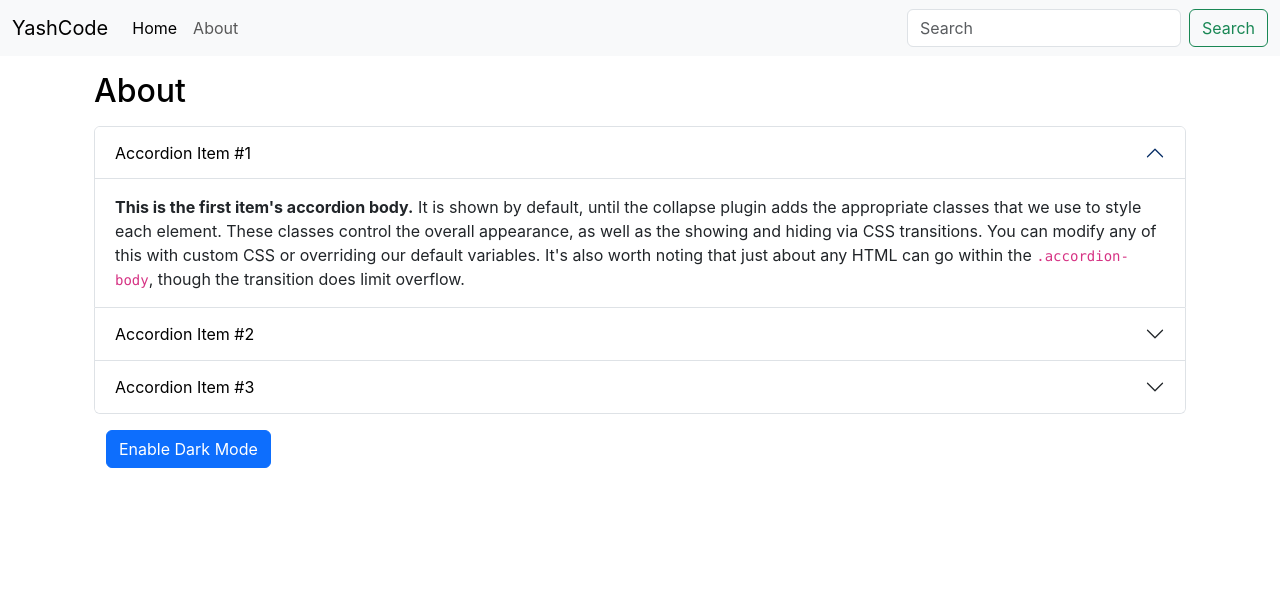
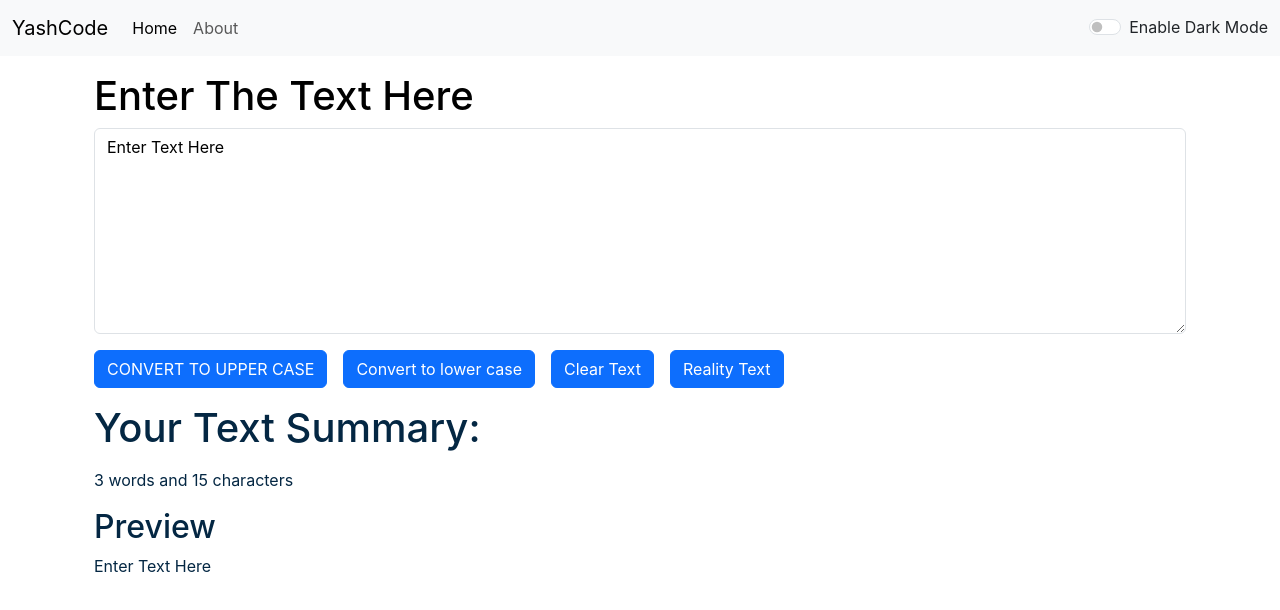
Before and after one commit to yashcode17/ReactLearning, a React (Create React App) app: page / in a window 1280 px wide. Shown: the top 610 px of the page. Built offline with nearby package versions, Linux system fonts and the light colour scheme.

Commit message:
Adding Dark Mode in Componenets(TextForm and navBar)

```diff
--- a/src/App.js
+++ b/src/App.js
@@ -3,14 +3,28 @@
 import Navbar from './Components/Navbar';
 import TextForm from './Components/TextForm';
 import About from './Components/About';
+import { useState } from 'react';
 
 function App() {
+
+  const [mode, setMode] = useState('light');
+
+  const toggleMode = () => {
+    if(mode === 'light'){
+      setMode('dark');
+      document.body.style.backgroundColor = '#042743';
+    }else{
+      setMode('light')
+      document.body.style.backgroundColor = 'white';
+    }
+  }
+
   return (
     <>
-      <Navbar title="YashCode" aboutText="About"/>
+      <Navbar title="YashCode" aboutText="About" mode={mode} toggleMode={toggleMode}/>
       <div className="container my-3">
-        {/* <TextForm heading="Enter The Text Here"/> */}
-        <About/>
+        <TextForm heading="Enter The Text Here" mode={mode}/>
+        {/* <About/> */}
       </div>
 
     </>
--- a/src/Components/Navbar.js
+++ b/src/Components/Navbar.js
@@ -4,7 +4,7 @@
 
 export default function Navbar(props) {
   return (
-    <nav className="navbar navbar-expand-lg bg-body-tertiary">
+    <nav className={`navbar navbar-expand-lg navbar-${props.mode} bg-${props.mode}`}>
         <div className="container-fluid">
             <a className="navbar-brand" href="/">{props.title}</a>
             <button className="navbar-toggler" type="button" data-bs-toggle="collapse" data-bs-target="#navbarSupportedContent" aria-controls="navbarSupportedContent" aria-expanded="false" aria-label="Toggle navigation">
@@ -19,10 +19,14 @@
                 <a className="nav-link" href="/">{props.aboutText}</a>
                 </li>
             </ul>
-            <form className="d-flex" role="search">
+            {/* <form className="d-flex" role="search">
                 <input className="form-control me-2" type="search" placeholder="Search" aria-label="Search"/>
                 <button className="btn btn-outline-success" type="submit">Search</button>
-            </form>
+            </form> */}
+            <div className={`form-check form-switch text-${props.mode==='light'?'dark':'light'}`}>
+              <input className="form-check-input" onClick={props.toggleMode} type="checkbox" role="switch" id="flexSwitchCheckDefault"/>
+              <label className="form-check-label" htmlFor="flexSwitchCheckDefault">Enable {props.mode==='light'?'Dark':'Light'} Mode</label>
+            </div>
             </div>
         </div>
     </nav>
--- a/src/Components/TextForm.js
+++ b/src/Components/TextForm.js
@@ -19,6 +19,11 @@
         let newText = "";
         setText(newText);
     }
+    const handleRealityClick = ()=>{
+        // console.log("Uppercase was clicked");
+        let newText = "";
+        setText("Sach Sach Bola Kro!");
+    }
     const handleOnChange = (event)=>{
         // console.log("On Change");
         setText(event.target.value);
@@ -26,20 +31,21 @@
 
     return (
         <>
-        <div>
+        <div className='container' style={{color: props.mode==='dark'?'white':'black'}}>
             <h1>{props.heading}</h1>
             <div className="mb-3">
-                <textarea className="form-control" value={text} id="myBox" rows="8" onChange={handleOnChange}/>
+                <textarea className="form-control" value={text} style={{backgroundColor: props.mode==='dark'?'grey':'white', color: props.mode==='dark'?'white':'black'}} id="myBox" rows="8" onChange={handleOnChange}/>
             </div>
             <button className="btn btn-primary" onClick={handleUpClick}>CONVERT TO UPPER CASE</button>
             <button className="btn btn-primary mx-3" onClick={handleLoClick}>Convert to lower case</button>
             <button className="btn btn-primary" onClick={handleClearClick}>Clear Text</button>
+            <button className="btn btn-primary mx-3" onClick={handleRealityClick}>Reality Text</button>
         </div>
-        <div className="container">
-            <h1>Your Text Summary:</h1>
+        <div className="container" style={{color: props.mode==='dark'?'white':'#042743'}}>
+            <h1 className='my-3'>Your Text Summary:</h1>
             <p>{text.split(" ").length} words and {text.length} characters</p>
             <h2>Preview</h2>
-            <p>{text}</p>
+            <p>{text.length>0?text:'Kuch to likho'}</p>
         </div>
         </>
     )
```
